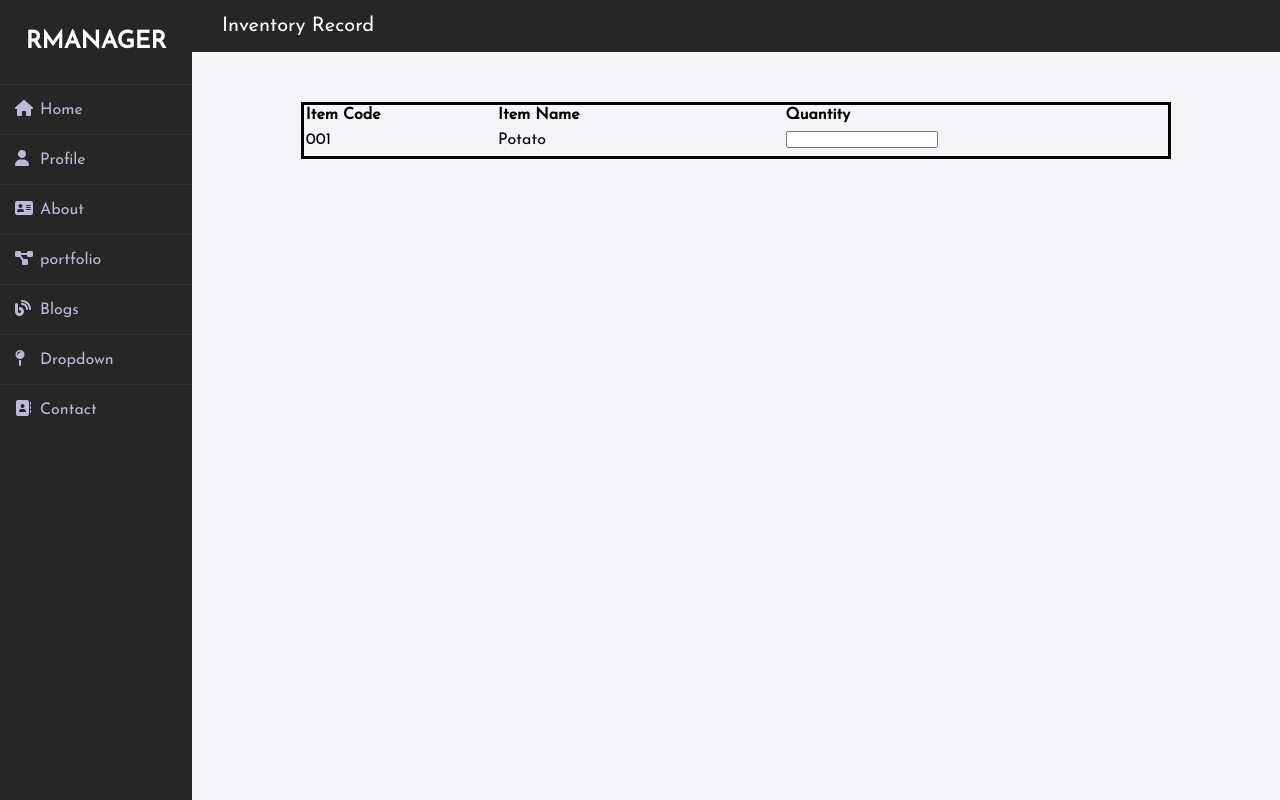
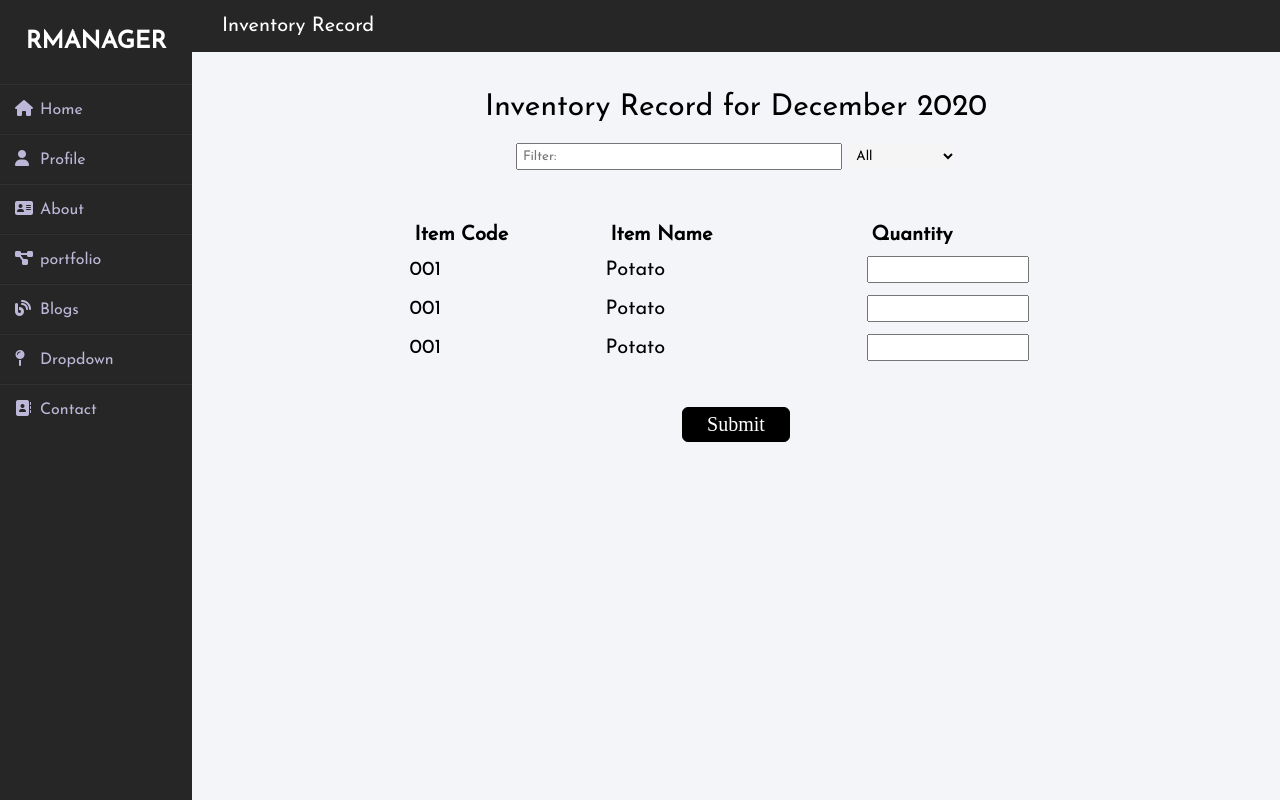
Before and after one commit to NelsonGan/rmanager, a PHP site: page /inventory.php in a window 1280 px wide. Run offline with PHP 8.4, Linux system fonts and the light colour scheme; some libraries are stand-ins or nearby versions.

Commit message:
Complete Inventory Page Layout

```diff
--- a/inventory.php
+++ b/inventory.php
@@ -13,22 +13,48 @@
             <span>Inventory Record</span>
         </div>
 
-        <div>
-            <center>
+        <center>
+            <p style="margin-top: 40px; font-size: 30px;">Inventory Record for December 2020</p>
+
+            <input type="text" id="itemfilter" placeholder="Filter:">
+            <select id="locations" name="locations">
+                <option value="all">All</option>
+                <option value="kitchen">Kitchen</option>
+                <option value="storeroom">Storeroom</option>
+                <option value="fridge">Fridge</option>
+                <option value="counter">Counter</option>
+            </select>
+
+            <div>
                 <table class="itemtable">
                     <tr>
-                        <th style="width: 20%;">Item Code</th>
-                        <th style="width: 30%;">Item Name</th>
+                        <th style="width: 30%;">Item Code</th>
+                        <th style="width: 40%;">Item Name</th>
                         <th style="width: 40%;">Quantity</th>
                     </tr>
 
                     <tr>
                         <td>001</td>
                         <td>Potato</td>
-                        <td><input type="text"></td>
+                        <td><input type="text" class="quantity"></td>
+                    </tr>
+
+                    <tr>
+                        <td>001</td>
+                        <td>Potato</td>
+                        <td><input type="text" class="quantity"></td>
+                    </tr>
+
+                    <tr>
+                        <td>001</td>
+                        <td>Potato</td>
+                        <td><input type="text" class="quantity"></td>
                     </tr>
                 </table>
-            </center>
-        </div>
+
+                <input type="Submit" value="Submit" class="btn" id="submitrecord">
+            </div>
+        </center>
+
     </div>
 </body>
--- a/stylesheets/default.css
+++ b/stylesheets/default.css
@@ -21,6 +21,7 @@ body{
   color: white;
   font-size: 20px;
   margin-left: 30px;
+  vertical-align: middle;
 }
 
 .mainbody{
--- a/stylesheets/inventory.css
+++ b/stylesheets/inventory.css
@@ -3,16 +3,41 @@ body span {
 }
 
 .itemtable{
-    width:80%;
-    border: 3px solid black;
+    width:60%;
+    font-size: 20px;
     margin-top: 50px;
+    border-collapse: collapse;
 }
 
 .itemtable th {
     text-align: left;
+    padding: 5px;
 }
 
 .itemtable td{
     padding-top: 6px;
     padding-bottom: 6px;
 }
+
+.quantity {
+    padding: 5px;
+}
+
+#itemfilter {
+    padding: 5px 5px 5px 5px;
+    width: 30%;
+    margin-top: 20px;
+}
+
+#locations{
+    padding: 5px 5px 5px 5px;
+    width: 10%;
+    background-color: #F5F5F5;
+    border-style: none;
+    outline: none;
+}
+
+#submitrecord{
+    margin-top: 40px;
+    width: 10%;
+}
```
Also changed, not shown: stylesheets/viewstaff.css (added, +17 -0 lines), viewstaff.html (added, +11 -0 lines).
